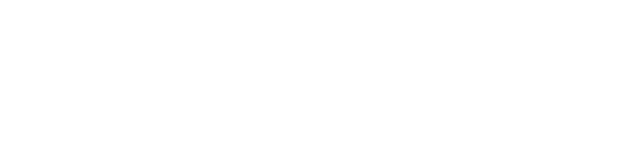
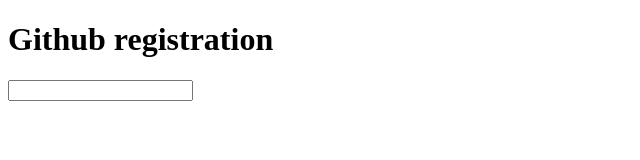
Before and after one commit to keta-kipshidze/github, a plain HTML site: page index.html in a window 1280 px wide. Shown: the whole page, without its empty margins (0-640 px from the left). Drawn offline with Linux system fonts and the light colour scheme.

Commit message:
committed

```diff
--- a/index.html
+++ b/index.html
@@ -6,6 +6,10 @@
     <title>github</title>
 </head>
 <body>
-
+   <h1>Github registration</h1>
+   <form>
+    <label></label>
+    <input type="text" />
+   </form>
 </body>
 </html>
```
